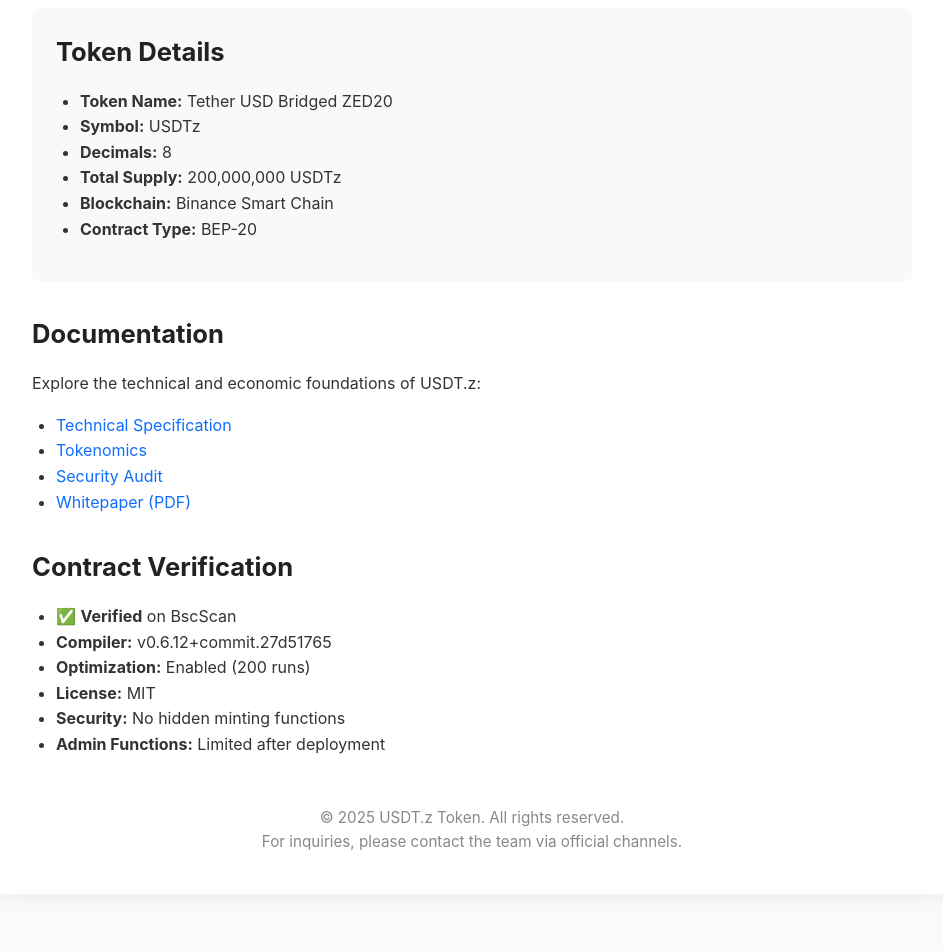
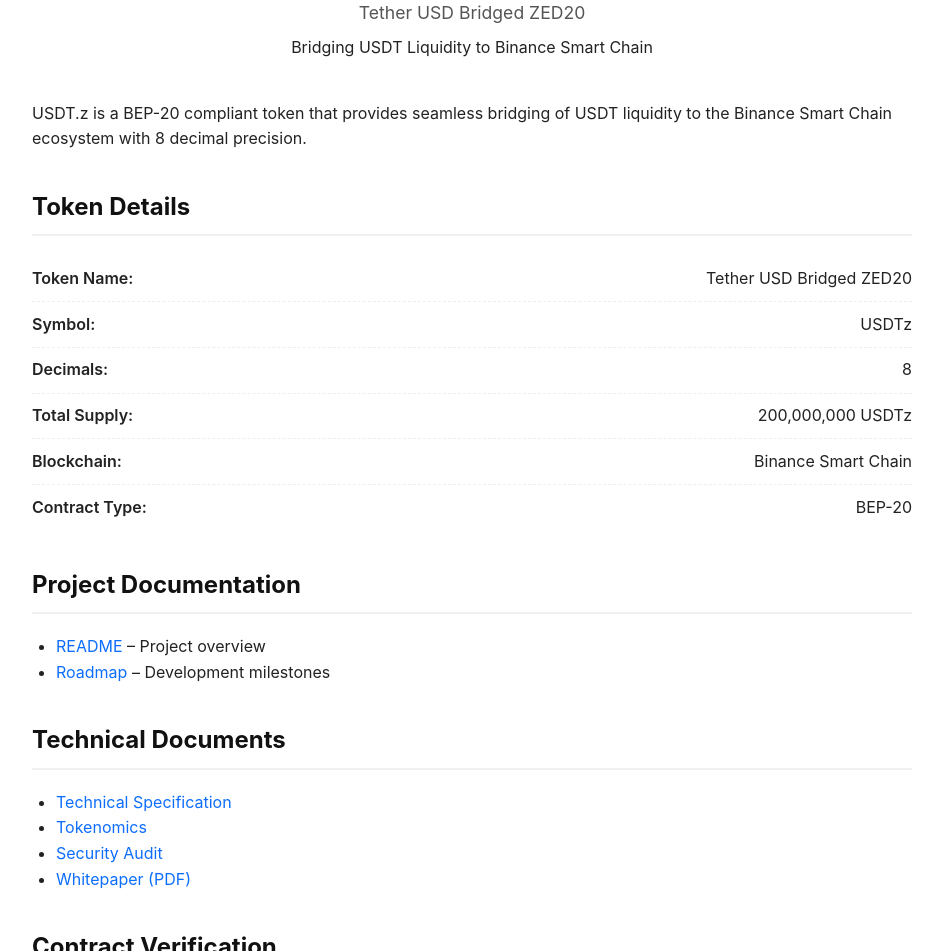
Before and after one commit to Maxrighttalent/usdtz-token, a plain HTML site: page index.html in a window 1280 px wide. Shown: the part 277-1228 px from the top of the page, without its empty margins (168-1111 px from the left). Before the commit the page ends 1203 px from the top, so only its background shows below. Drawn offline with Linux system fonts and the light colour scheme.

Commit message:
Refactor index.html for style and content updates
Updated styles for improved aesthetics and readability. Modified token details section for better structure and added a new contact section.

```diff
--- a/index.html
+++ b/index.html
@@ -6,78 +6,88 @@
   <title>USDT.z Token – Tether USD Bridged ZED20</title>
   <meta name="description" content="USDT.z is a BEP-20 compliant token bridging USDT liquidity to Binance Smart Chain with 8 decimals.">
   <style>
-    /* Minimal, clean CSS — no external dependencies */
     * { margin: 0; padding: 0; box-sizing: border-box; }
     body {
       font-family: -apple-system, BlinkMacSystemFont, 'Segoe UI', Helvetica, Arial, sans-serif;
       line-height: 1.6;
-      color: #333;
-      background: #fafafa;
-      padding: 2rem;
+      color: #222;
+      background: #f9f9f9;
+      padding: 1.5rem;
     }
     .container {
       max-width: 960px;
       margin: 0 auto;
       background: white;
       padding: 2.5rem;
-      border-radius: 12px;
-      box-shadow: 0 4px 20px rgba(0,0,0,0.06);
+      border-radius: 16px;
+      box-shadow: 0 6px 24px rgba(0, 0, 0, 0.08);
     }
-    header h1 {
-      font-size: 2.4rem;
+    header {
+      text-align: center;
+      margin-bottom: 2.5rem;
+    }
+    .logo img {
+      width: 120px;
+      height: 120px;
+      object-fit: contain;
+      margin-bottom: 1.25rem;
+    }
+    h1 {
+      font-size: 2.2rem;
       margin-bottom: 0.5rem;
       color: #0d6efd;
     }
-    header p.subtitle {
-      font-size: 1.1rem;
-      color: #666;
-      margin-bottom: 2rem;
+    .subtitle { font-size: 1.1rem; color: #555; margin-bottom: 0.5rem; }
+    section { margin: 2.25rem 0; }
+    h2 {
+      font-size: 1.5rem;
+      margin-bottom: 1.25rem;
+      color: #111;
+      padding-bottom: 0.5rem;
+      border-bottom: 2px solid #f0f0f0;
     }
-    section {
-      margin: 2rem 0;
-    }
-    h2 {
-      font-size: 1.6rem;
-      margin-bottom: 1rem;
-      color: #222;
-    }
-    ul, ol {
-      padding-left: 1.5rem;
-      margin: 1rem 0;
-    }
+    ul { padding-left: 1.5rem; margin: 1rem 0; }
     a {
       color: #0d6efd;
       text-decoration: none;
     }
-    a:hover {
-      text-decoration: underline;
+    a:hover { text-decoration: underline; }
+    .token-details ul {
+      list-style: none;
+      padding-left: 0;
     }
-    .token-details {
-      background: #f8f9fa;
-      padding: 1.5rem;
-      border-radius: 8px;
-      margin: 1.5rem 0;
+    .token-details li {
+      display: flex;
+      justify-content: space-between;
+      padding: 0.6rem 0;
+      border-bottom: 1px dashed #eee;
     }
-    .contract-info {
-      font-family: monospace;
-      word-break: break-all;
-      background: #eee;
-      padding: 0.75rem;
-      border-radius: 6px;
-    }
+    .token-details li:last-child { border-bottom: none; }
+    .token-details strong { font-weight: 600; }
     footer {
       margin-top: 3rem;
+      padding-top: 1.5rem;
+      border-top: 1px solid #eee;
       text-align: center;
-      color: #888;
+      color: #777;
       font-size: 0.95rem;
+    }
+    @media (max-width: 600px) {
+      .container { padding: 1.5rem; }
+      h1 { font-size: 1.8rem; }
+      .logo img { width: 100px; height: 100px; }
     }
   </style>
 </head>
 <body>
   <div class="container">
     <header>
+      <div class="logo">
+        <img src="https://raw.githubusercontent.com/Maxrighttalent/usdtz-token/main/logo.png" alt="USDT.z Logo">
+      </div>
       <h1>USDT.z Token</h1>
-      <p class="subtitle">Tether USD Bridged ZED20 — Bridging USDT Liquidity to Binance Smart Chain</p>
+      <p class="subtitle">Tether USD Bridged ZED20</p>
+      <p>Bridging USDT Liquidity to Binance Smart Chain</p>
     </header>
 
     <section>
@@ -89,18 +99,25 @@
     <section class="token-details">
       <h2>Token Details</h2>
       <ul>
-        <li><strong>Token Name:</strong> Tether USD Bridged ZED20</li>
-        <li><strong>Symbol:</strong> USDTz</li>
-        <li><strong>Decimals:</strong> 8</li>
-        <li><strong>Total Supply:</strong> 200,000,000 USDTz</li>
-        <li><strong>Blockchain:</strong> Binance Smart Chain</li>
-        <li><strong>Contract Type:</strong> BEP-20</li>
+        <li><strong>Token Name:</strong> <span>Tether USD Bridged ZED20</span></li>
+        <li><strong>Symbol:</strong> <span>USDTz</span></li>
+        <li><strong>Decimals:</strong> <span>8</span></li>
+        <li><strong>Total Supply:</strong> <span>200,000,000 USDTz</span></li>
+        <li><strong>Blockchain:</strong> <span>Binance Smart Chain</span></li>
+        <li><strong>Contract Type:</strong> <span>BEP-20</span></li>
       </ul>
     </section>
 
     <section>
-      <h2>Documentation</h2>
-      <p>Explore the technical and economic foundations of USDT.z:</p>
+      <h2>Project Documentation</h2>
+      <ul>
+        <li><a href="README.md" target="_blank">README</a> – Project overview</li>
+        <li><a href="ROADMAP.md" target="_blank">Roadmap</a> – Development milestones</li>
+      </ul>
+    </section>
+
+    <section>
+      <h2>Technical Documents</h2>
       <ul>
         <li><a href="docs/technical-spec.md" target="_blank">Technical Specification</a></li>
         <li><a href="docs/tokenomics.md" target="_blank">Tokenomics</a></li>
@@ -112,20 +129,22 @@
     <section>
       <h2>Contract Verification</h2>
       <ul>
-        <li>✅ <strong>Verified</strong> on BscScan</li>
-        <li><strong>Compiler:</strong> v0.6.12+commit.27d51765</li>
+        <li>✅ <strong>Verification Status:</strong> Verified</li>
+        <li><strong>Compiler Version:</strong> v0.6.12+commit.27d51765</li>
         <li><strong>Optimization:</strong> Enabled (200 runs)</li>
         <li><strong>License:</strong> MIT</li>
         <li><strong>Security:</strong> No hidden minting functions</li>
         <li><strong>Admin Functions:</strong> Limited after deployment</li>
       </ul>
-      <!-- Replace with your actual contract address when ready -->
-      <!-- <p><strong>Verified Contract Address:</strong> <span class="contract-info">0x...</span></p> -->
+    </section>
+
+    <section>
+      <h2>Contact Us</h2>
+      <p>Reach out to the USDT.z team with your questions and feedback.</p>
     </section>
 
     <footer>
-      <p>© 2025 USDT.z Token. All rights reserved.</p>
-      <p>For inquiries, please contact the team via official channels.</p>
+      <p>&copy; 2025 USDT.z Token. All rights reserved.</p>
     </footer>
   </div>
 </body>
```
